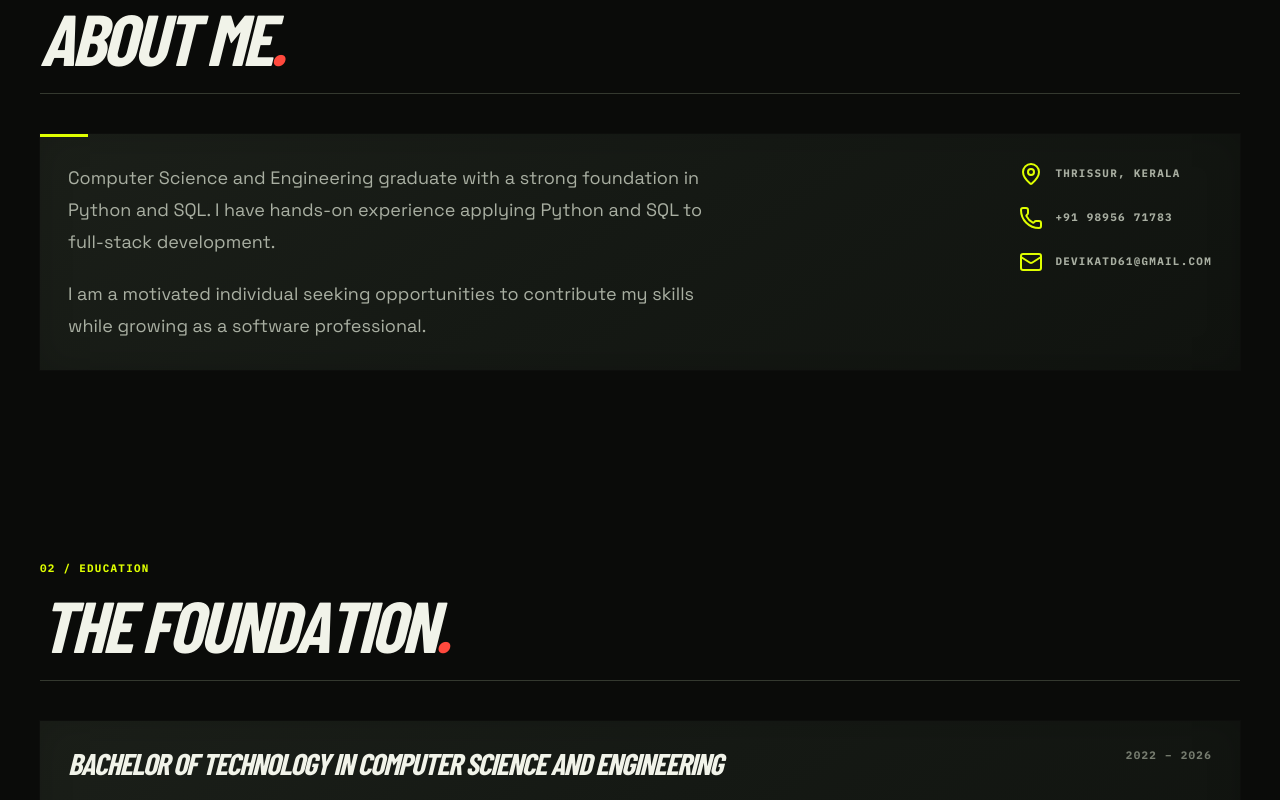
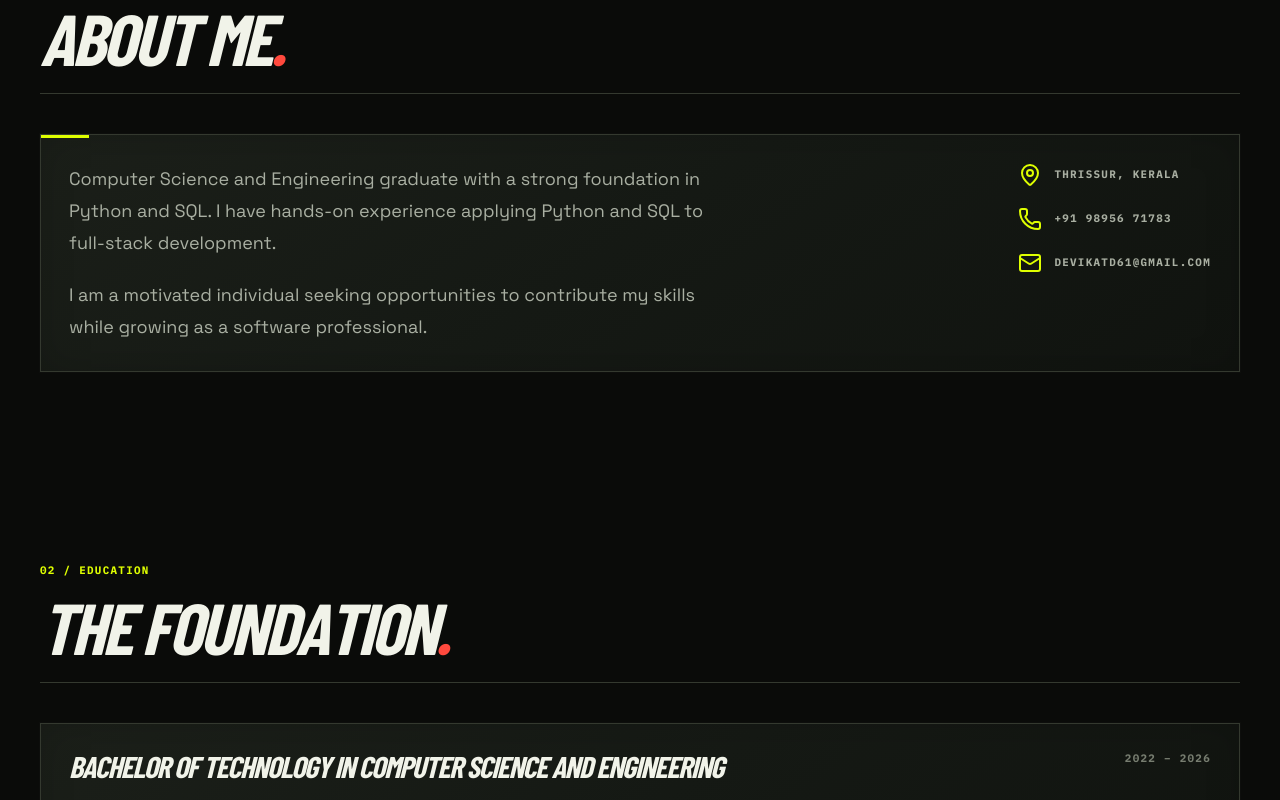
Before and after one commit to TheCyperpunk/Devu, a Next.js app: page / in a window 1280 px wide. Shown: the part 900-1700 px from the top of the page. Built offline with nearby package versions, Linux system fonts and the light colour scheme; a web font is replaced by a local one.

Commit message:
Restore portfolio card borders

```diff
--- a/src/components/ui/card.tsx
+++ b/src/components/ui/card.tsx
@@ -1,6 +1,6 @@
 import * as React from 'react';
 import { cn } from '@/lib/utils';
-const Card = React.forwardRef<HTMLDivElement, React.HTMLAttributes<HTMLDivElement>>(({ className, ...props }, ref) => (<div ref={ref} className={cn('bg-[var(--surface)] transition-colors', className)} {...props} />));
+const Card = React.forwardRef<HTMLDivElement, React.HTMLAttributes<HTMLDivElement>>(({ className, ...props }, ref) => (<div ref={ref} className={cn('border border-[var(--border)] bg-[var(--surface)] transition-colors hover:border-[var(--border-strong)]', className)} {...props} />));
 Card.displayName = 'Card';
 const CardContent = React.forwardRef<HTMLDivElement, React.HTMLAttributes<HTMLDivElement>>(({ className, ...props }, ref) => (<div ref={ref} className={cn('p-6', className)} {...props} />));
 CardContent.displayName = 'CardContent';
```
